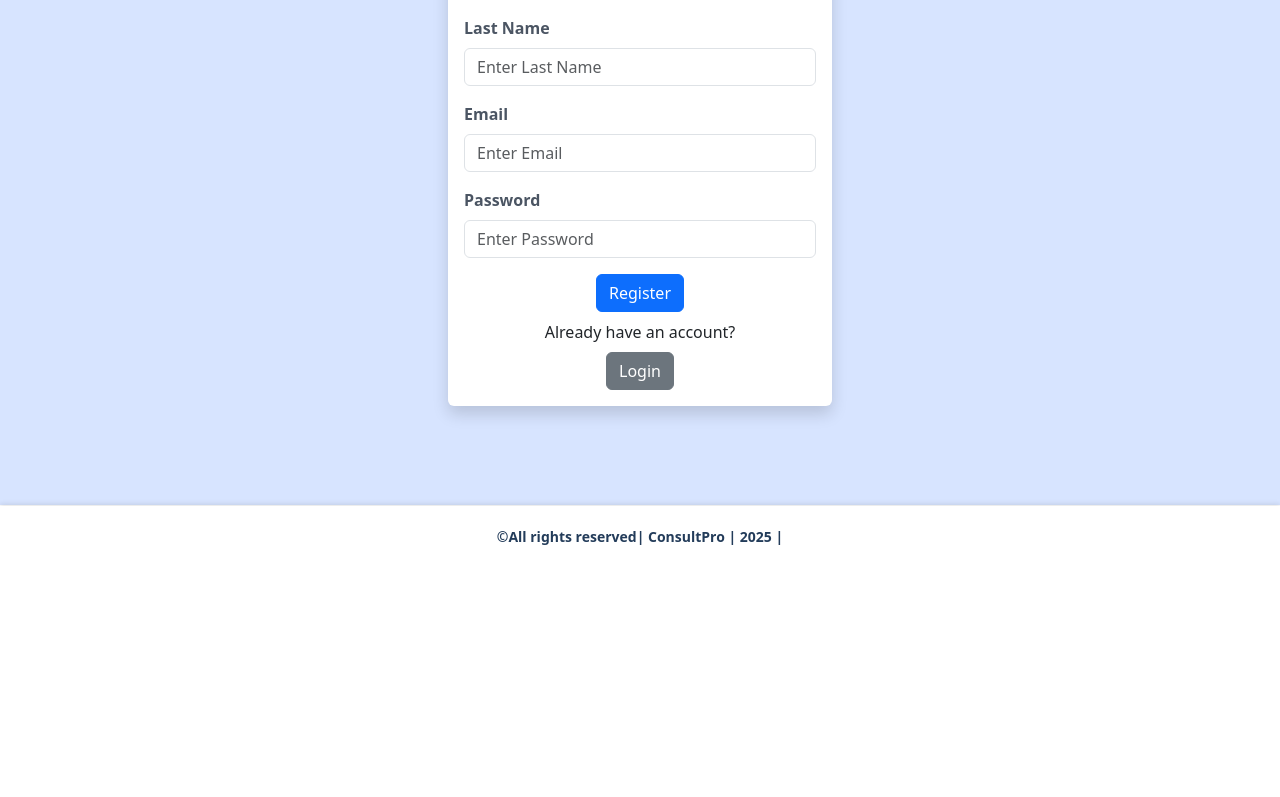
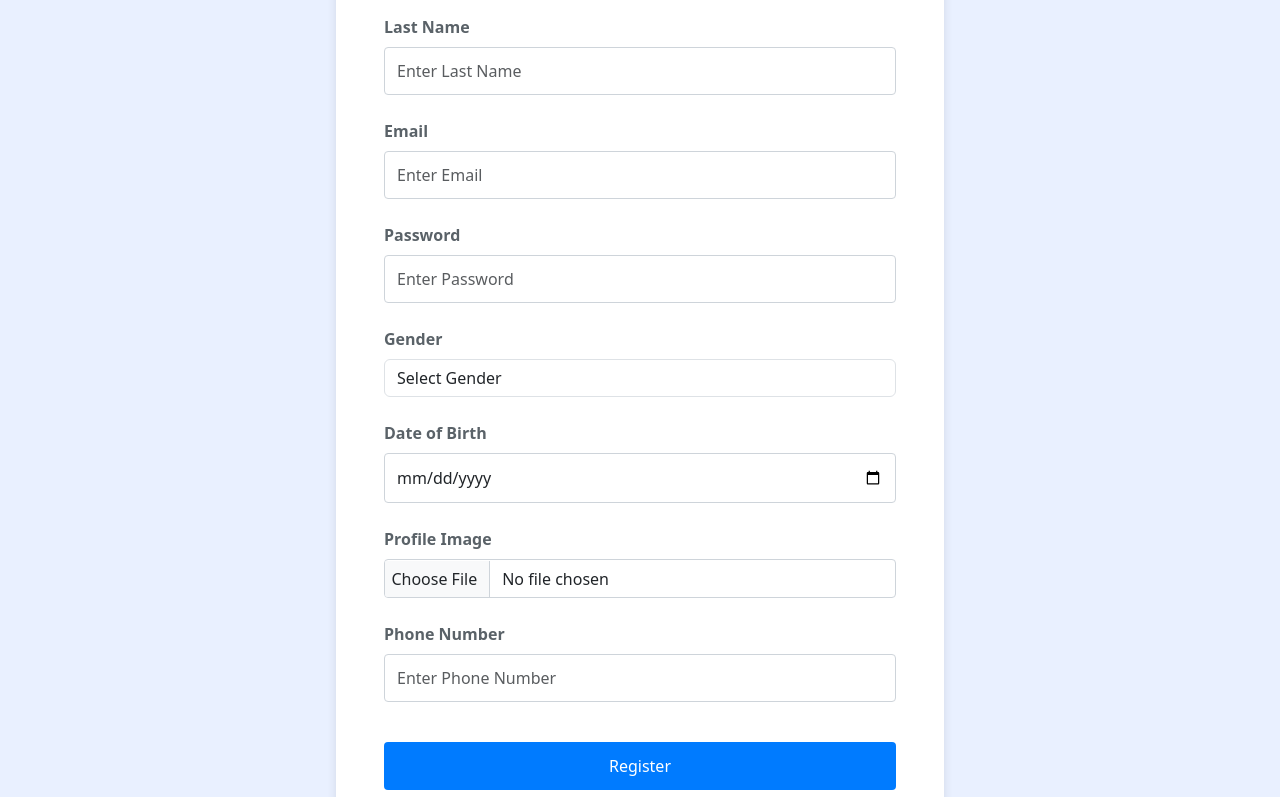
Before and after one commit to Kanchanamkl/CONSULTPRO, a React (Vite) app in the folder CONSULTPRO_CLIENT/: page /register in a window 1280 px wide. Shown: the part 343-1140 px from the top of the page. Before the commit the page ends 910 px from the top, so only its background shows below. Built offline with nearby package versions, Linux system fonts and the light colour scheme; no server answers.

Commit message:
changes of jitsi restoration for custom port

```diff
--- a/CONSULTPRO_CLIENT/src/components/ChatRoom/JitsiMeeting.jsx
+++ b/CONSULTPRO_CLIENT/src/components/ChatRoom/JitsiMeeting.jsx
@@ -10,7 +10,7 @@ const JitsiMeeting = () => {
   const startMeeting = () => {
     if (apiRef.current) return;
 
-    const domain = "142.93.215.196";
+    const domain = "142.93.215.196:8082";
     const options = {
       roomName: "DemoMeeting",
       width: "100%",
--- a/CONSULTPRO_CLIENT/src/pages/Registration/Register.jsx
+++ b/CONSULTPRO_CLIENT/src/pages/Registration/Register.jsx
@@ -1,8 +1,10 @@
-import "bootstrap/dist/css/bootstrap.min.css";
 import { useState } from "react";
 import { Link } from "react-router-dom";
 import axios from "axios";
 import { useNavigate } from "react-router-dom";
+import { ref, uploadBytes, getDownloadURL } from "firebase/storage";
+import { imageDb } from "../../config/firebaseConfig"; // Adjust the import path as needed
+import "./ConsultantRegisterStyles.scss";
 
 const Register = () => {
   const [firstName, setFirstName] = useState("");
@@ -10,18 +12,41 @@ const Register = () => {
   const [username, setUsername] = useState("");
   const [password, setPassword] = useState("");
   const [role, setRole] = useState("CLIENT");
+  const [gender, setGender] = useState("");
+  const [dob, setDob] = useState("");
+  const [profilePic, setProfilePic] = useState(null);
+  const [phoneNumber, setPhoneNumber] = useState("");
+  const [country, setCountry] = useState("");
   const navigate = useNavigate();
 
-  const handleSubmit = (event) => {
+  const handleFileUpload = async (file) => {
+    const storageRef = ref(
+      imageDb,
+      `ConsultPro_File_Storage/User_Profile_Pics/${username}/${file.name}`
+    );
+    await uploadBytes(storageRef, file);
+    return await getDownloadURL(storageRef);
+  };
+
+  const handleSubmit = async (event) => {
     event.preventDefault();
 
-    const userData = {
-      firstName,
-      lastName,
-      username,
-      password,
-      role,
-    };
+    let profilePicUrl = "";
+    if (profilePic) {
+      profilePicUrl = await handleFileUpload(profilePic);
+    }
+
+    const userData = new FormData();
+    userData.append("firstName", firstName);
+    userData.append("lastName", lastName);
+    userData.append("username", username);
+    userData.append("password", password);
+    userData.append("role", role);
+    userData.append("gender", gender);
+    userData.append("dob", dob);
+    userData.append("profilePic", profilePicUrl);
+    userData.append("phoneNumber", phoneNumber);
+    userData.append("country", country);
 
     console.log("Sending payload:", userData);
     axios
@@ -40,18 +65,11 @@ const Register = () => {
   };
 
   return (
-    <div>
-      <div
-        className="d-flex justify-content-center align-items-center text-center vh-100 mt-5"
-        style={{ backgroundColor: "#D7E4FF" }}
-      >
-        <div
-          className="bg-white p-3  rounded shadow"
-          style={{ width: "30vw", borderRadius: "10px", marginTop: "55px" }}
-        >
+    <div className="registration-container">
+      <div className="registration-form">
         <h2 className="mb-3 text-primary">Register</h2>
         <form onSubmit={handleSubmit}>
-            <div className="mb-3 text-start">
+          <div className="form-group">
             <label htmlFor="firstName" className="form-label">
               First Name
             </label>
@@ -64,7 +82,7 @@ const Register = () => {
               required
             />
           </div>
-            <div className="mb-3 text-start">
+          <div className="form-group">
             <label htmlFor="lastName" className="form-label">
               Last Name
             </label>
@@ -77,7 +95,7 @@ const Register = () => {
               required
             />
           </div>
-            <div className="mb-3 text-start">
+          <div className="form-group">
             <label htmlFor="exampleInputEmail1" className="form-label">
               Email
             </label>
@@ -90,7 +108,7 @@ const Register = () => {
               required
             />
           </div>
-            <div className="mb-3 text-start">
+          <div className="form-group">
             <label htmlFor="exampleInputPassword1" className="form-label">
               Password
             </label>
@@ -103,16 +121,67 @@ const Register = () => {
               required
             />
           </div>
-            <button type="submit" className="btn btn-primary">
+          <div className="form-group">
+            <label htmlFor="gender" className="form-label">
+              Gender
+            </label>
+            <select
+              className="form-control"
+              id="gender"
+              onChange={(event) => setGender(event.target.value)}
+              required
+            >
+              <option value="">Select Gender</option>
+              <option value="Male">Male</option>
+              <option value="Female">Female</option>
+              <option value="Other">Other</option>
+            </select>
+          </div>
+          <div className="form-group">
+            <label htmlFor="dob" className="form-label">
+              Date of Birth
+            </label>
+            <input
+              type="date"
+              className="form-control"
+              id="dob"
+              onChange={(event) => setDob(event.target.value)}
+              required
+            />
+          </div>
+          <div className="form-group">
+            <label htmlFor="profilePic" className="form-label">
+              Profile Image
+            </label>
+            <input
+              type="file"
+              className="form-control"
+              id="profilePic"
+              onChange={(event) => setProfilePic(event.target.files[0])}
+            />
+          </div>
+          <div className="form-group">
+            <label htmlFor="phoneNumber" className="form-label">
+              Phone Number
+            </label>
+            <input
+              type="text"
+              placeholder="Enter Phone Number"
+              className="form-control"
+              id="phoneNumber"
+              onChange={(event) => setPhoneNumber(event.target.value)}
+              required
+            />
+          </div>
+          <button type="submit" className="btn-primary">
             Register
           </button>
         </form>
 
         <p className="container my-2">Already have an account?</p>
-          <Link to="/login" className="btn btn-secondary">
+        <Link to="/login" className="btn-secondary">
           Login
         </Link>
-        </div>
       </div>
     </div>
   );
```
Lines whose indentation alone changed are shown as unchanged.
